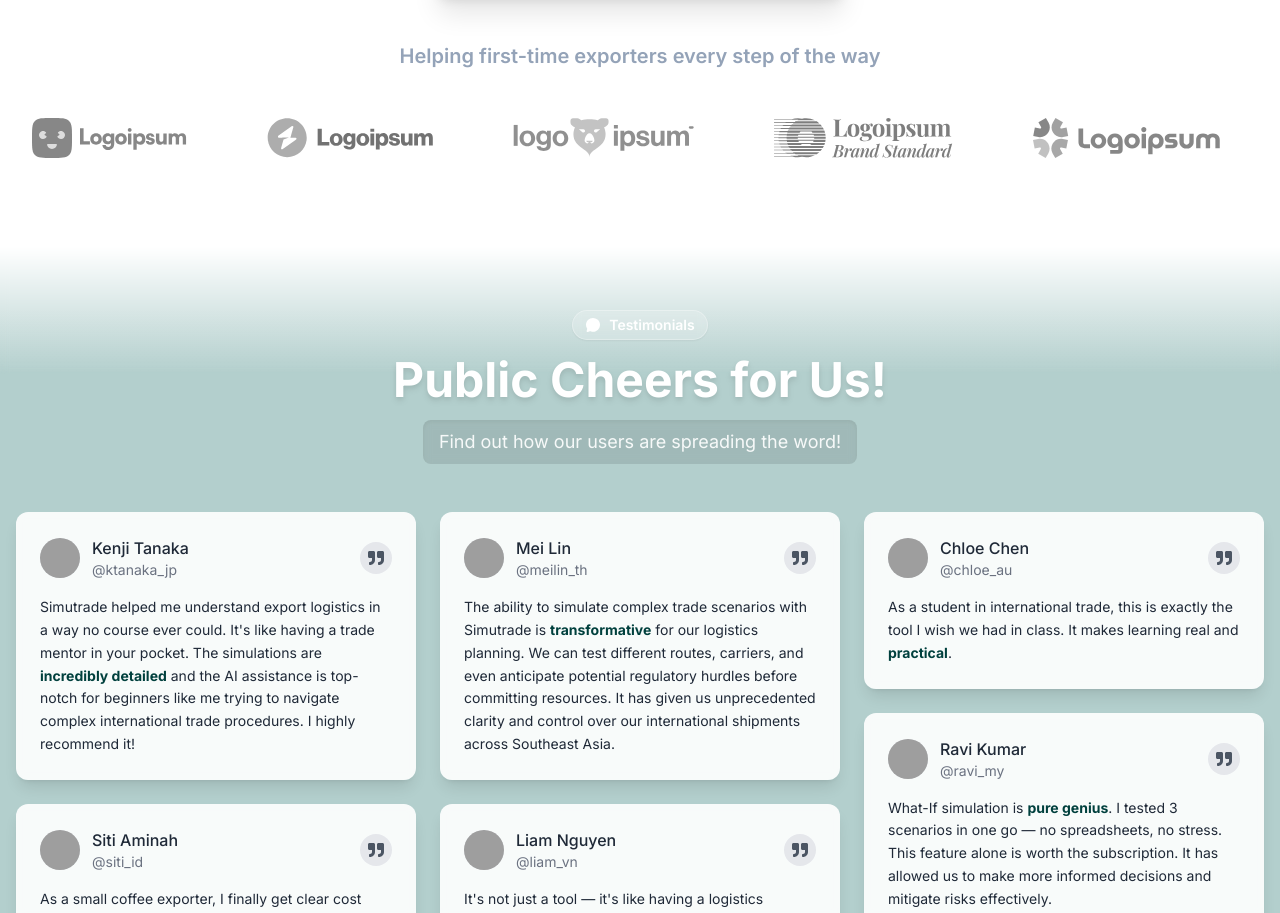
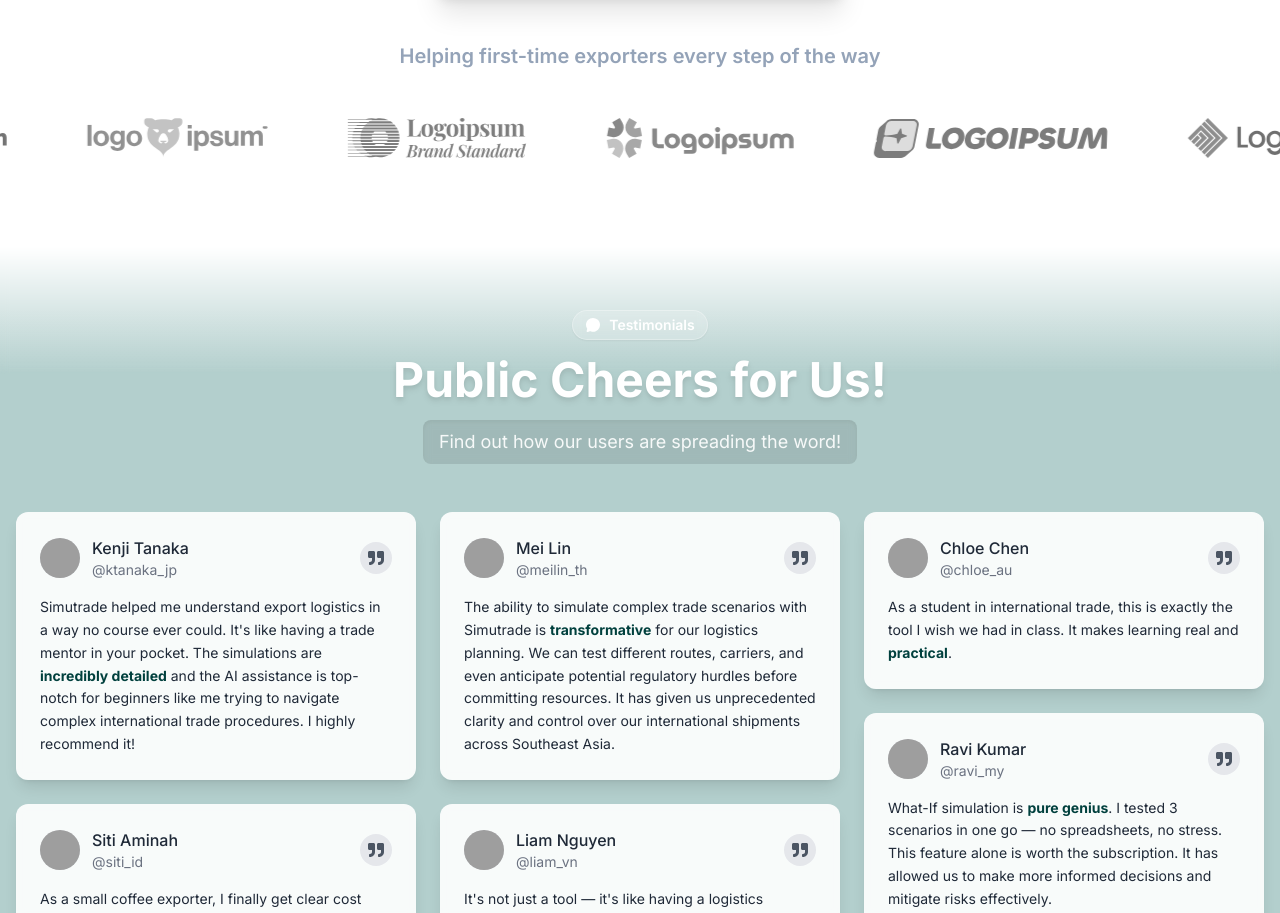
Before and after one commit to simutrade-app/simutrade-fe, a React (Vite) app in the folder simutrade-frontend/: page / in a window 1280 px wide. Shown: the part 5702-6615 px from the top of the page. Built offline with nearby package versions, Linux system fonts and the light colour scheme; grey boxes are pictures that could not be loaded.

Commit message:
Refactor Tailwind CSS configuration to add marquee animations for left and right directions; update animation definitions for improved functionality.

```diff
--- a/simutrade-frontend/tailwind.config.js
+++ b/simutrade-frontend/tailwind.config.js
@@ -78,15 +78,20 @@ module.exports = {
             height: '0',
           },
         },
-        marquee: {
+        'marquee-left': {
           from: { transform: 'translateX(0)' },
-          to: { transform: 'translateX(-50%)' },
+          to: { transform: 'translateX(-100%)' },
+        },
+        'marquee-right': {
+          from: { transform: 'translateX(-100%)' },
+          to: { transform: 'translateX(0)' },
         },
       },
       animation: {
         'accordion-down': 'accordion-down 0.2s ease-out',
         'accordion-up': 'accordion-up 0.2s ease-out',
-        marquee: 'marquee var(--duration, 30s) linear infinite',
+        'marquee-left': 'marquee-left var(--duration, 30s) linear infinite',
+        'marquee-right': 'marquee-right var(--duration, 30s) linear infinite',
       },
     },
   },
```
